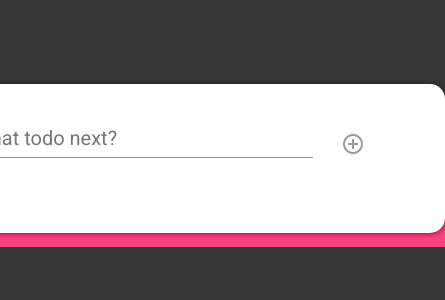
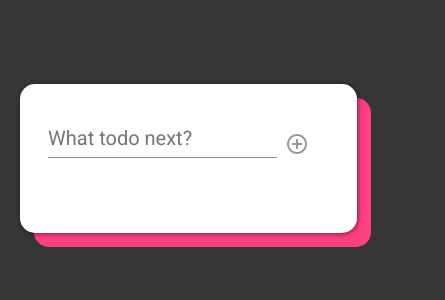
Before and after one commit to Liadbr2/my-todo, an Angular app: page / in a window 390 px wide. Shown: the top 300 px of the page, 445 px wide, since content can reach past the window. Built offline with nearby package versions, Linux system fonts and the light colour scheme.

Commit message:
fix: mobile compatibility

```diff
--- a/src/app/todo-list/todo-list.component.css
+++ b/src/app/todo-list/todo-list.component.css
@@ -1,13 +1,28 @@
 #todo-list-container {
-  position: absolute;
-  top: 10%;
-  left: 50%;
-  transform: translateX(-50%);
-  background-color: white;
-  border-radius: 15px;
-  box-shadow: rgba(0, 0, 0, 0.5) 1px 1px 5px, #ff4081 14px 14px;
-  width: 500px;
-  padding-bottom: 50px;
+  --shadow-offset: 14px;
+    position: absolute;
+    inset: 10% 0;
+    transform: translateX(calc(-0.5 * var(--shadow-offset)));
+    background-color: white;
+    border-radius: 15px;
+    box-shadow: rgb(0 0 0 / 50%) 1px 1px 5px, #ff4081 var(--shadow-offset) var(--shadow-offset);
+    width: clamp(200px, 90% - 14px, 500px);
+    height: min-content;
+    max-height: 80%;
+    box-sizing: border-box;
+    margin: 0 auto;
+    padding-bottom: 50px;
+    overflow-y: scroll;
+}
+
+#todo-list-container::-webkit-scrollbar {
+  background: transparent;
+  width: 20px;
+}
+#todo-list-container::-webkit-scrollbar-thumb {
+  background: rgba(0, 0, 0, 0.2);
+  border: 7px solid transparent; background-clip: padding-box;
+  border-radius: 20rem;
 }
 
 todo-item {
```
